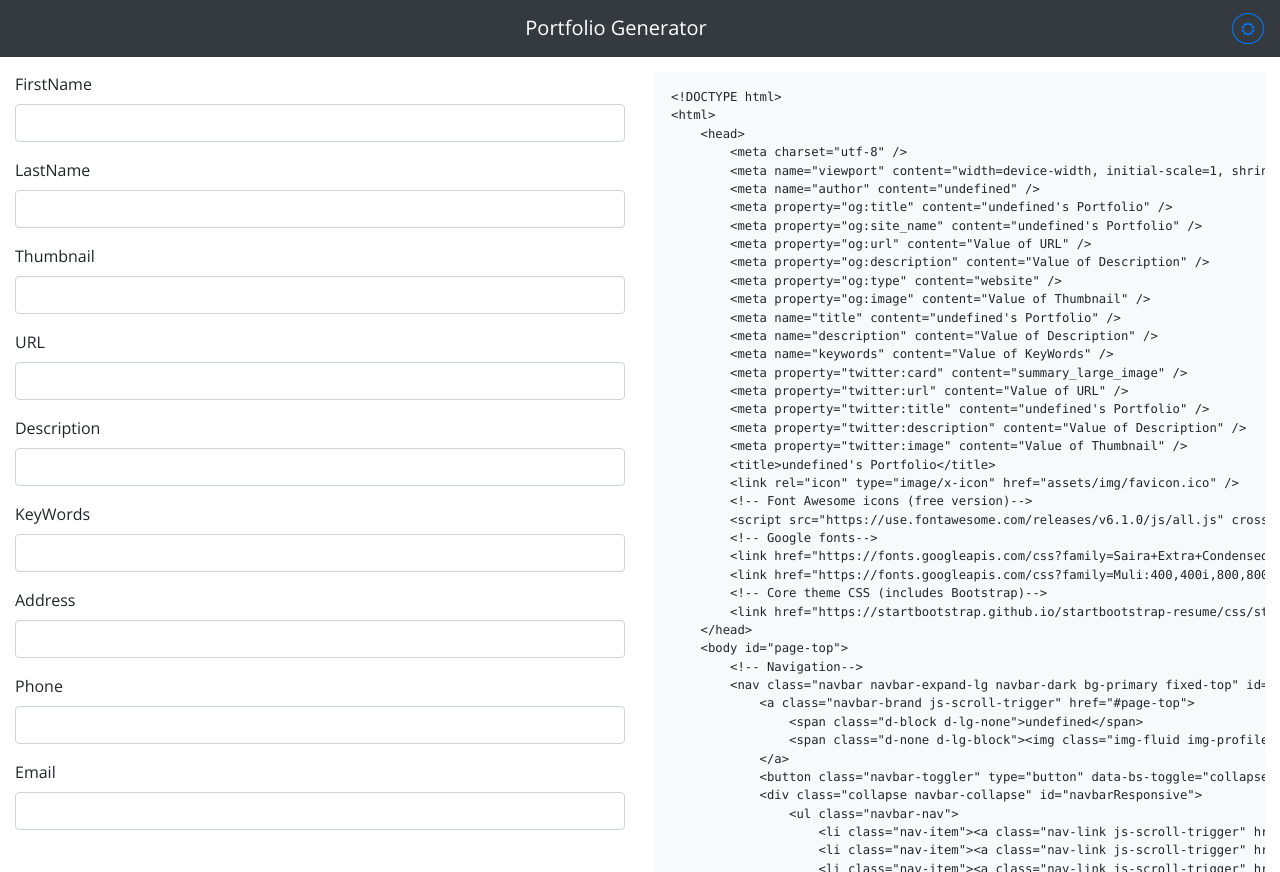
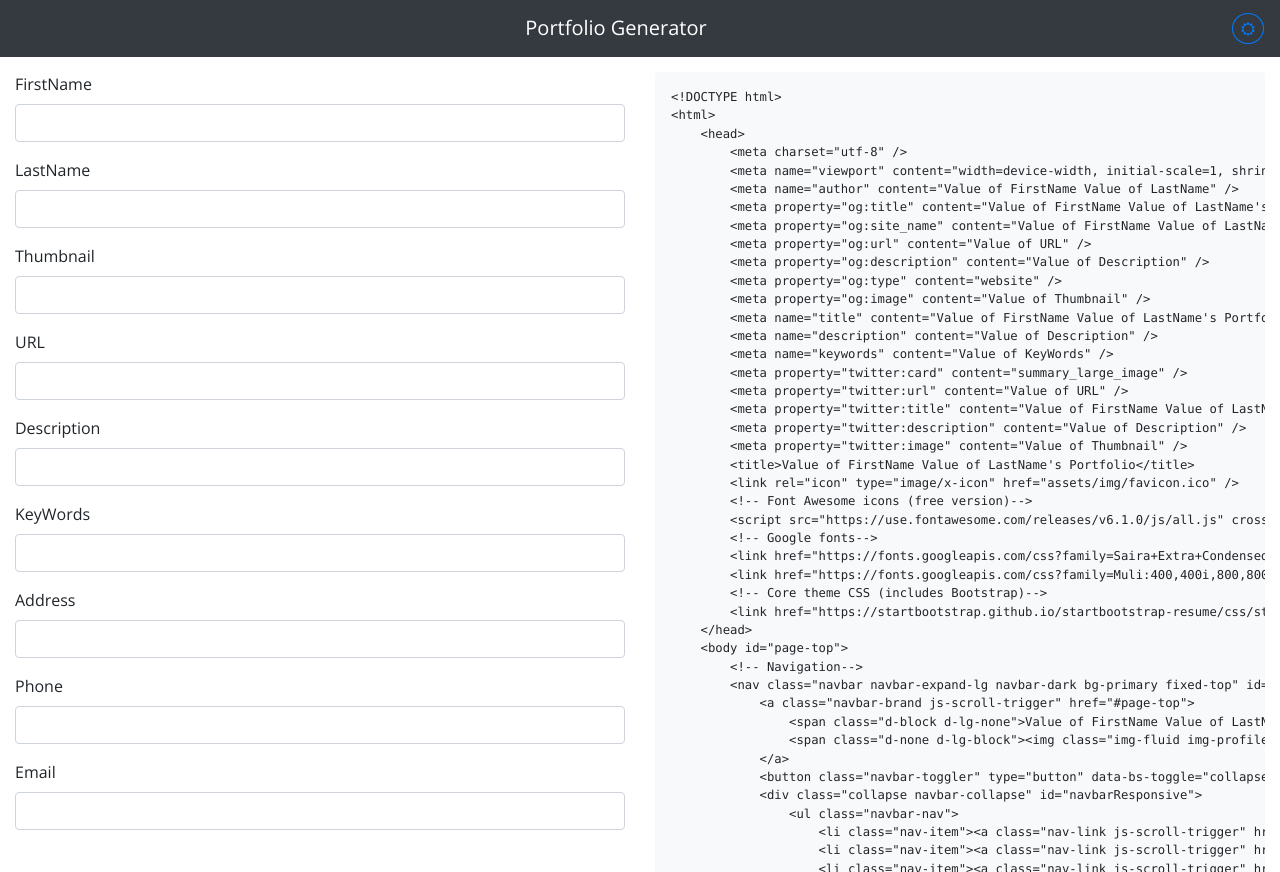
Before and after one commit to IES-IPS-Academy/Profia, a React (Create React App) app: page / in a window 1280 px wide. Built offline with nearby package versions, Linux system fonts and the light colour scheme.

Commit message:
Changed structure of FulName variable

```diff
--- a/src/components/App.js
+++ b/src/components/App.js
@@ -49,11 +49,7 @@ class App extends Component {
             <code className="col-12 col-sm-6 scroll-div">
               <Code
                 {...this.state.DetailsData}
-                Fullname={
-                  this.state.DetailsData.FirstName +
-                  " " +
-                  this.state.DetailsData.LastName
-                }
+                FullName={`${this.state.DetailsData.FirstName} ${this.state.DetailsData.LastName}`}
               />
             </code>
           </div>
```
